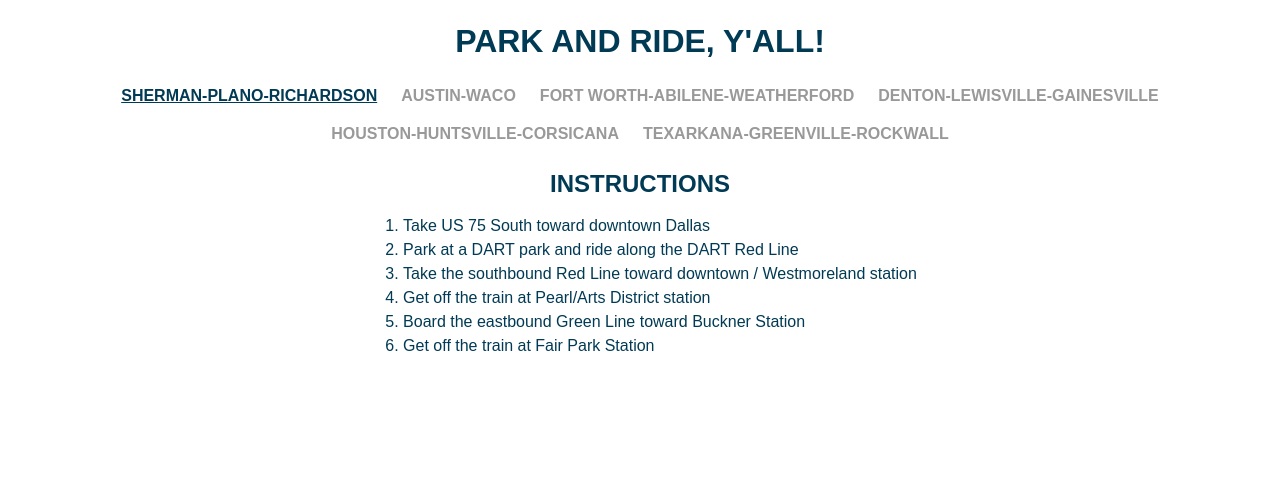
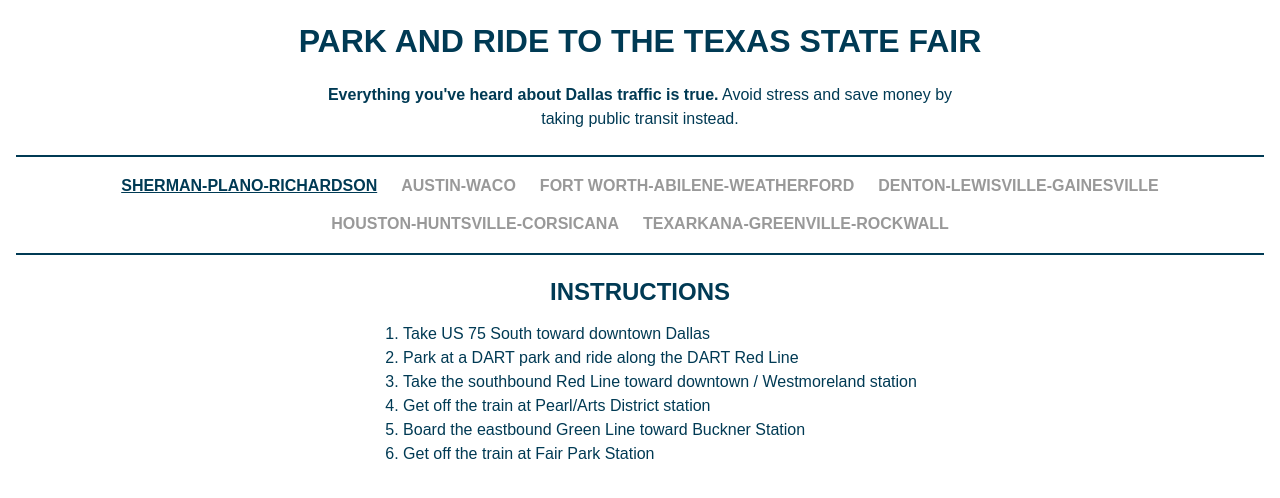
Before and after one commit to gpennell/dart2fair, a React (Vite) app: page / in a window 1280 px wide. Shown: the top 498 px of the page. Built offline with nearby package versions, Linux system fonts and the light colour scheme.

Commit message:
Style and copy updates

```diff
--- a/src/App.tsx
+++ b/src/App.tsx
@@ -12,7 +12,13 @@ function App() {
     <>
       <main>
         <div id="page-container">
-          <h1>Park and Ride, Y&apos;all!</h1>
+          <h1>Park and Ride to the Texas State Fair</h1>
+          <p className="subhead">
+            <strong>
+              Everything you&apos;ve heard about Dallas traffic is true.
+            </strong>{" "}
+            Avoid stress and save money by taking public transit instead.
+          </p>
           <RegionPicker
             selectedRegion={selectedRegion}
             setSelectedRegion={setSelectedRegion}
--- a/src/RegionPicker/RegionPicker.module.css
+++ b/src/RegionPicker/RegionPicker.module.css
@@ -3,6 +3,9 @@
   gap: 0.75em;
   flex-wrap: wrap;
   justify-content: center;
+  border-top: solid 2px;
+  border-bottom: solid 2px;
+  padding: 1em 0;
 }
 
 .region-picker button {
--- a/src/main.css
+++ b/src/main.css
@@ -30,3 +30,10 @@ h1 {
   flex-direction: column;
   align-items: center;
 }
+
+.subhead {
+  text-align: center;
+  max-width: 40em;
+  margin-left: auto;
+  margin-right: auto;
+}
```
